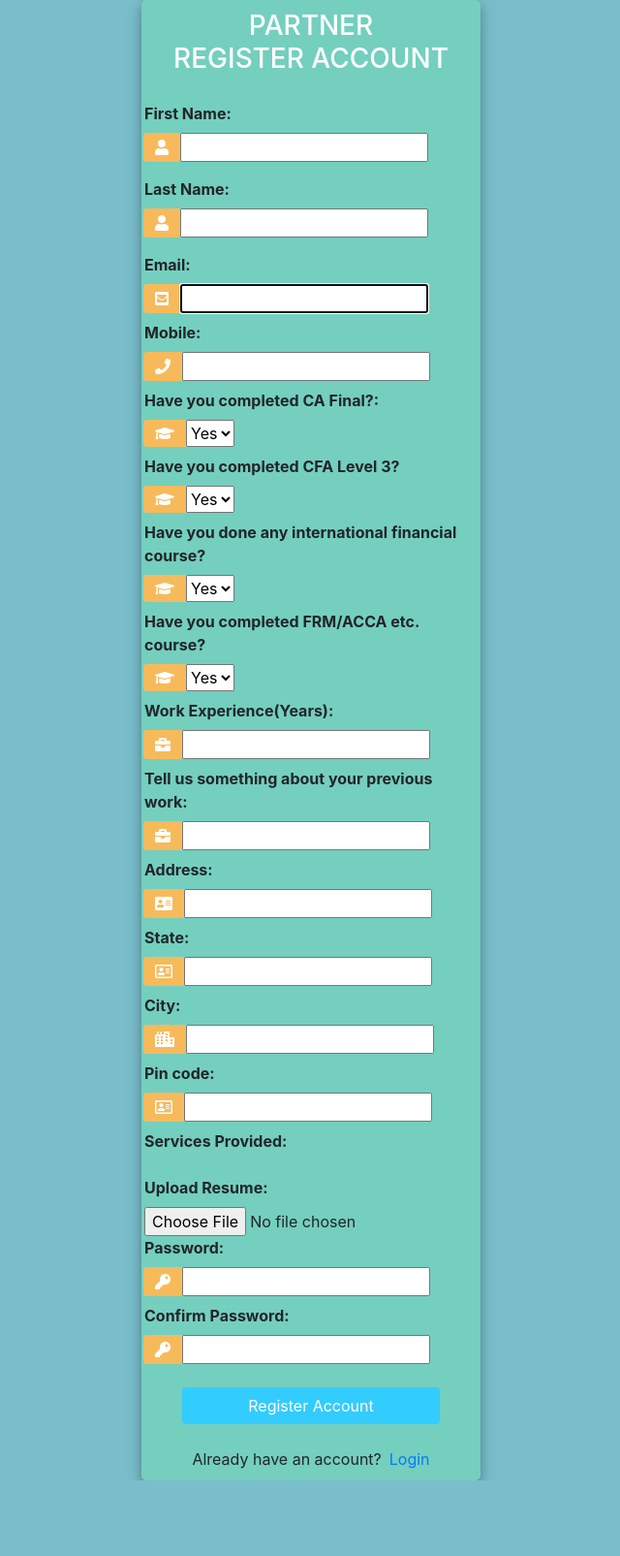
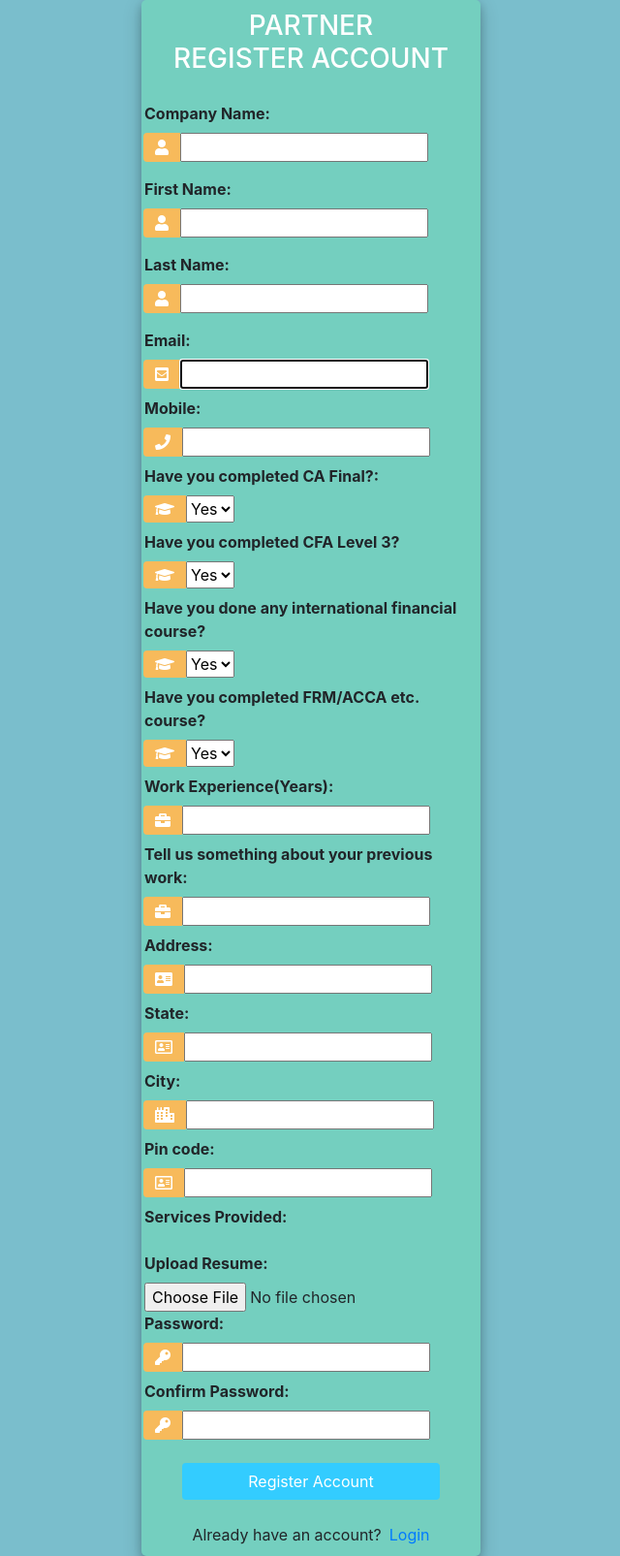
Before and after one commit to karthik-nykinsky/Financial-Services, a Django app: page /register/partner in a window 1280 px wide. Shown: the whole page at 97% size, without its empty margins (319-959 px from the left). Before the commit the page ends 1527 px from the top, so only its background shows below. Run offline with Django 3.2, Linux system fonts and the light colour scheme; some libraries are stand-ins or nearby versions.

Commit message:
company field in partner

```diff
--- a/accounts/forms.py
+++ b/accounts/forms.py
@@ -73,6 +73,7 @@ class PartnerSignUpForm(UserCreationForm):
     previous_work = forms.CharField(required=False,max_length=1000)
     phone = forms.CharField(max_length=12)
     resume = forms.FileField(max_length=100, required=True)
+    company = forms.CharField(max_length=100)
 
     class Meta(UserCreationForm.Meta):
         model = User
@@ -95,7 +96,8 @@ class PartnerSignUpForm(UserCreationForm):
                  work_exp = self.cleaned_data.get('work_exp'),
                  previous_work = self.cleaned_data.get('previous_work'),
                  phone = self.cleaned_data.get('phone'),
-                 resume = self.cleaned_data.get('resume'))
+                 resume = self.cleaned_data.get('resume'),
+                 company = self.cleaned_data.get('company'))
         partner.services_provided.add(*self.cleaned_data.get('services_provided'))
         return user
 
--- a/accounts/models.py
+++ b/accounts/models.py
@@ -152,6 +152,7 @@ class Clientprofile(models.Model):
 
 class Partner(models.Model):
     user = models.OneToOneField(User, on_delete=models.CASCADE, primary_key=True)
+    company = models.CharField(max_length=100)
     phone = models.CharField(max_length=12)
     services_provided = models.ManyToManyField(Service)
     ca_final = models.BooleanField()
--- a/accounts/templates/accounts/register_client.html
+++ b/accounts/templates/accounts/register_client.html
@@ -322,7 +322,7 @@
 				return 1;
 			}
 			else if (!(/\d+/.test(s) && /[a-zA-Z]/.test(s) && /\W/.test(s) && s.length >= 8)) {
-				document.getElementById('error').innerHTML="Weak Password\n 1.Password should be minimum 8 character long\n2. Password should contain at least\n  a.1 special character\n  b.1 numeric character\n  c.1 alphabatic character";
+				document.getElementById('error').innerHTML="Weak Password<br> 1.Password should be minimum 8 character long<br>2. Password should contain at least<br>  a.1 special character<br>  b.1 numeric character<br>  c.1 alphabatic character";
 				return 1;
 			}
 			else if(document.getElementById("id_password1").value != document.getElementById("id_password2").value){
--- a/accounts/templates/accounts/register_partner.html
+++ b/accounts/templates/accounts/register_partner.html
@@ -81,6 +81,13 @@
 					<form id="form_main">
 						{% csrf_token %}
 						<div id = "error"  style="color:red"></div>
+						<label> <strong> Company Name: </strong></label>
+						<div class="input-group mb-3">
+							<div class="input-group-append">
+								<span class="input-group-text"><i class="fas fa-user"></i></span>
+							</div>
+							{{form.company}}
+						</div>
 						<label> <strong> First Name: </strong></label>
 						<div class="input-group mb-3">
 							<div class="input-group-append">
@@ -336,7 +343,7 @@
 				return 1;
 			}
 			else if (!(/\d/.test(s) && /[a-zA-Z]/.test(s) && /\W/.test(s) && s.length >= 8)) {
-				document.getElementById('error').innerHTML="Weak Password\n 1.Password should be minimum 8 character long\n2. Password should contain at least\n  a.1 special character\n  b.1 numeric character\n  c.1 alphabatic character";
+				document.getElementById('error').innerHTML="Weak Password<br> 1.Password should be minimum 8 character long<br>2. Password should contain at least<br>  a.1 special character<br>  b.1 numeric character<br>  c.1 alphabatic character";
 				return 1;
 			}
 			else if(document.getElementById("id_password1").value != document.getElementById("id_password2").value){
--- a/accounts/views.py
+++ b/accounts/views.py
@@ -370,7 +370,6 @@ def approvepartner(request,pk):
         sub = "Your application Status as Nykinsky Partner"
         message = "Hello " + user.first_name + "\n" + "Congratulations you are now Nykinsky partner. Login for Updates"
         send_mail(sub, message, settings.EMAIL_HOST_USER, [user.email])
-        partner.delete()
         return redirect('manager')
     else:
         return HttpResponse("<h3>Permission Denied</h3>")
```
Also changed, not shown: accounts/migrations/0001_initial.py.
